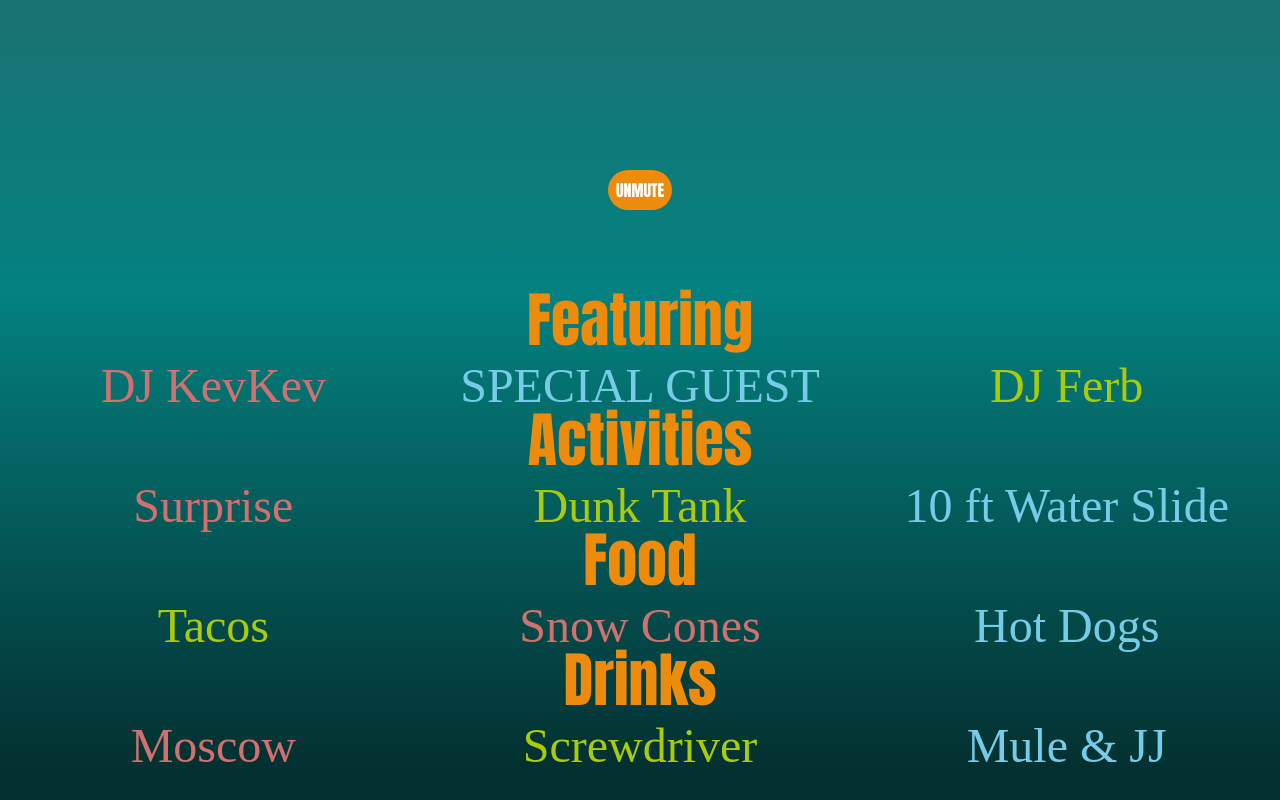
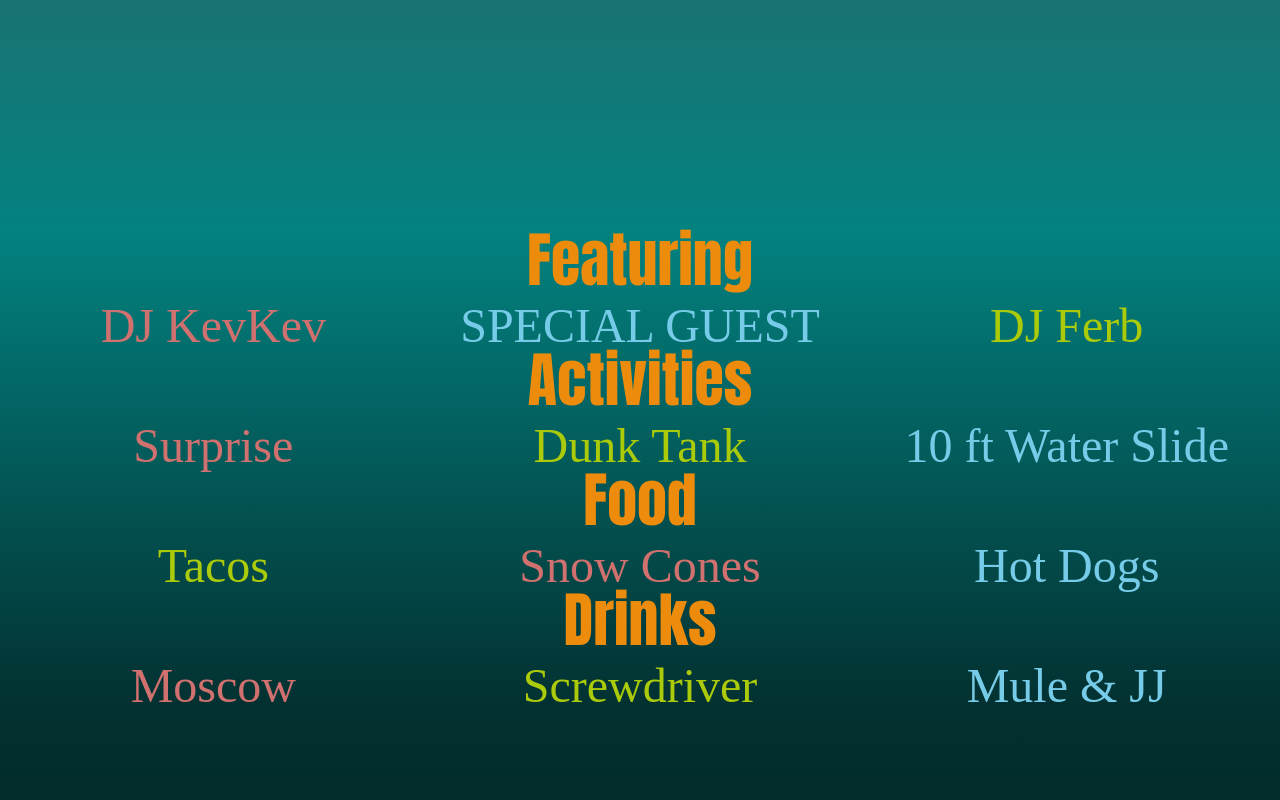
Before and after one commit to houstongunter/kappapalooza1, a React (Vite) app: page / in a window 1280 px wide. Shown: the part 1538-2338 px from the top of the page. Built offline with nearby package versions, Linux system fonts and the light colour scheme; a web font is replaced by a local one.

Commit message:
video mute

```diff
--- a/src/components/Video.jsx
+++ b/src/components/Video.jsx
@@ -25,15 +25,15 @@ const Video = () => {
       >
         <motion.video
           style={{ scale }}
-          className="flex justify-center items-center rounded-lg object-cover md:h-1/5 md:w-1/5 pb-5"
+          className="flex justify-center items-center rounded-lg object-cover md:h-1/5 md:w-1/5"
           autoPlay
           muted={isMuted}
           playsInline
           loop
+          onClick={handleUnmute}
           >
           <source src="/frfr.mp4" />
         </motion.video>
-        <button className="text-white rounded-full p-2 bg-kappa-orangeyellow" onClick={handleUnmute}>UNMUTE</button>
       </motion.div>
     </div>
   );
```
